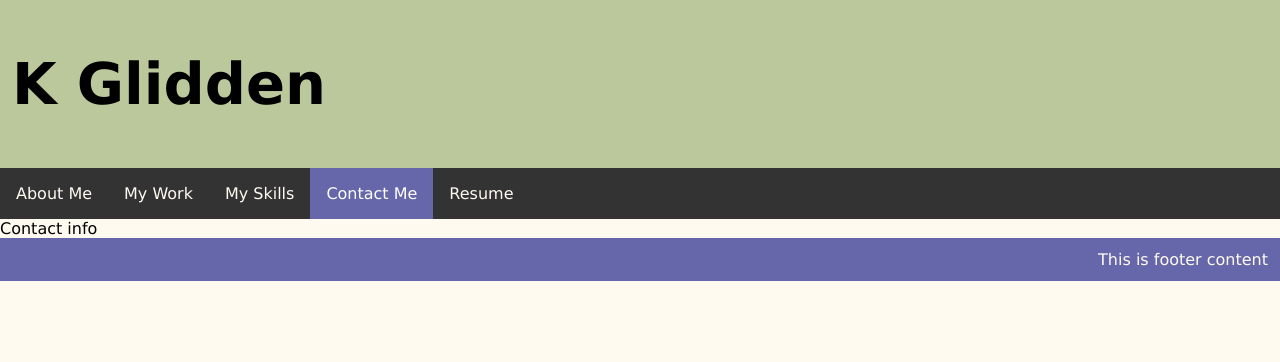
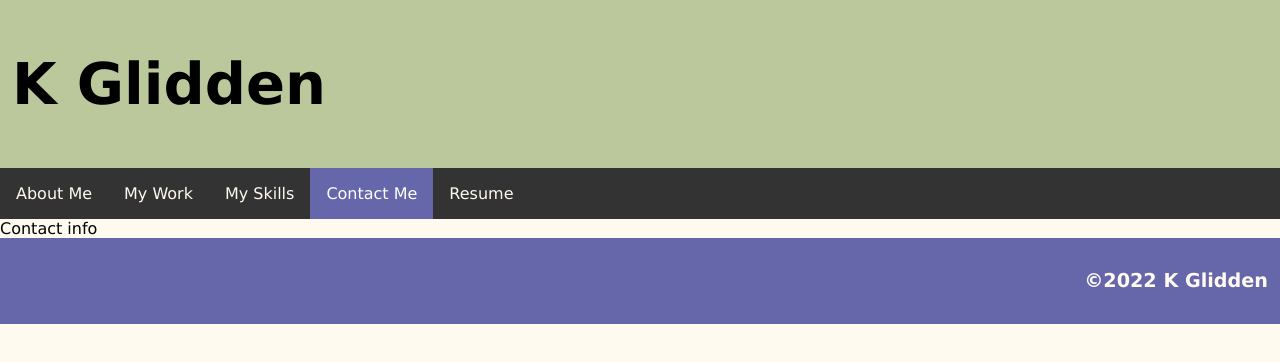
Before and after one commit to freyaliesel/React-Portfolio, a React (Create React App) app: page /Contact in a window 1280 px wide. Shown: the top 362 px of the page. Built offline with nearby package versions, Linux system fonts and the light colour scheme.

Commit message:
updated footer

```diff
--- a/src/components/Footer.js
+++ b/src/components/Footer.js
@@ -1,6 +1,8 @@
 function Footer() {
     return (
-        <footer>This is footer content</footer>
+        <footer>
+                <h3>©2022 K Glidden</h3>
+        </footer>
     )
 }
 
```
